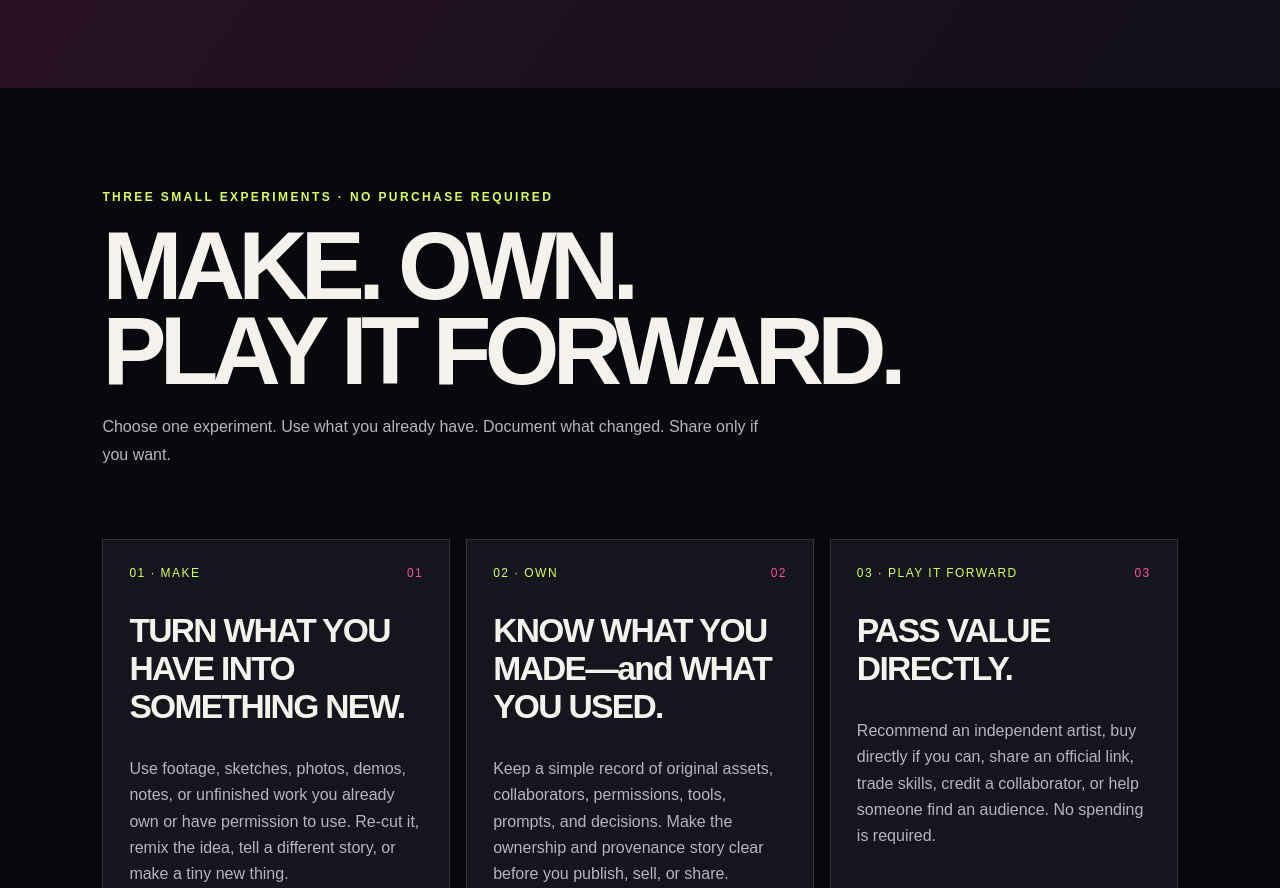
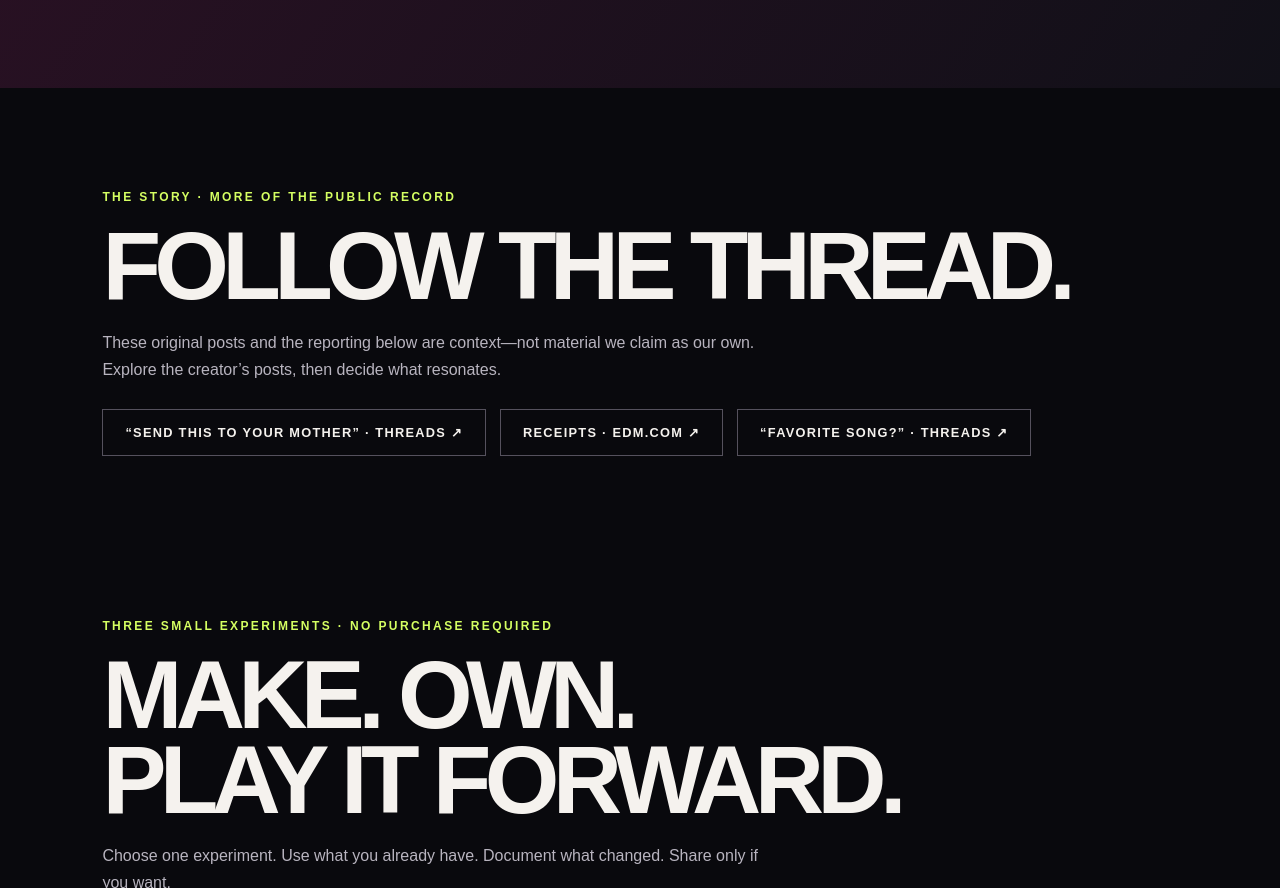
Before and after one commit to Loptr-Lab/pay-it-forward, a Next.js app: page /every-day in a window 1280 px wide. Shown: the part 5692-6580 px from the top of the page. Built offline with nearby package versions, Linux system fonts and the light colour scheme; no server answers.

Commit message:
Embed NOT A TOY maze post and source follow-ups

```diff
--- a/src/app/every-day/page.tsx
+++ b/src/app/every-day/page.tsx
@@ -19,7 +19,8 @@ export default function EveryDayPage() {
     <section className="adventure-map-cta" id="fans"><p className="eyebrow">PATH A · FANS & CURIOUS PEOPLE</p><h2>YOU DON&apos;T HAVE<br/><em>TO BUILD ANYTHING.</em></h2><p>Want to listen, explore, make a small choice, or feel connected to the process? This path is for you. No coding, account, purchase, or technical knowledge required. Follow a story, discover music, share a link, leave feedback, or simply enjoy the experience.</p><div className="hero-actions"><a className="button primary" href="https://open.spotify.com/album/0ISO7wkMwNnepo80je1udA" target="_blank" rel="noreferrer">LISTEN · SICK SICK SOUL (VOL. 1) ↗</a><a className="button secondary" href="https://music.apple.com/us/album/sick-sick-soul-vol-1-ep/1847428336" target="_blank" rel="noreferrer">APPLE MUSIC ↗</a></div><p>Other ways to play it forward: follow the story, choose a streaming service, explore official artist links, share what moved you, or support directly if you want and are able. Every step is optional.</p><div className="discovery-prompt"><span>FAN PATH</span><strong>Discover → Experience → Choose → Share (optional)</strong></div></section>
     <section className="adventure-map-cta" id="makers"><p className="eyebrow">PATH B · DEVELOPERS, DESIGNERS & PRODUCTION</p><h2>WANT TO SEE<br/><em>HOW IT&apos;S MADE?</em></h2><p>This pathway is for people interested in interactive narrative, Ink, web implementation, AI-assisted workflows, production, testing, instrumentation, and the design of audience journeys. Explore the prototypes, source, documentation, and learning resources—then adapt the techniques to your own project.</p><div className="hero-actions"><a className="button primary" href="https://loptr-lab.github.io/training/ai-engineering/applied-projects/play-it-forward/">AI ADVENTURE SCHOOL ↗</a><a className="button secondary" href="https://loptr-lab.github.io/training/ai-engineering/">AI ENGINEERING ↗</a></div><p>We will publish the pilot learnings, implementation notes, and production decisions as they are validated. This is a test—not a claim of proven conversion or revenue.</p><div className="discovery-prompt"><span>PRODUCTION PATH</span><strong>Brief → Prototype → Test → Learn → Iterate</strong></div></section>
     <section className="adventure-map-cta"><p className="eyebrow">PILOT 1 · MUSIC DISCOVERY → OPTIONAL SUPPORT</p><h2>REN & THE SKINNER BROTHERS<br/><em>SICK SICK SOUL (VOL. 1)</em></h2><p>The concept pilot uses the EP as a starting point for a listening journey. A fan can discover the music, choose where to listen, explore official artist links, and optionally continue toward artist merchandise. Listening, sharing, and buying are separate choices; no sales attribution is claimed.</p><div className="hero-actions"><a className="button primary" href="https://open.spotify.com/album/0ISO7wkMwNnepo80je1udA" target="_blank" rel="noreferrer">SPOTIFY ↗</a><a className="button secondary" href="https://music.apple.com/us/album/sick-sick-soul-vol-1-ep/1847428336" target="_blank" rel="noreferrer">APPLE MUSIC ↗</a><a className="button secondary" href="https://www.youtube.com/playlist?list=PLHbj3Gti2ieMLX14MIy5xvV0GPYMciUvz" target="_blank" rel="noreferrer">YOUTUBE ↗</a></div><p className="disclaimer">Independent creative experiment. Not an artist or label partnership announcement. The artists&apos; work and official links remain the source of truth.</p></section>
-    <section className="adventure-map-cta maze-section"><div className="maze-copy"><p className="eyebrow">NEXT PHASE · NOT A TOY</p><h2>GET OUT<br/><em>OF THE MAZE.</em></h2><p>NOT A TOY&apos;s story is the next test case. Use the original public Threads record to map the premise, narrative beats, and audience context before building an interactive experience. The source stays visible beside our interpretation—no invented lore, no replacing the creator&apos;s record.</p><p>Then test the fan path and production path side by side: a fan-facing experience that invites participation, and a developer-facing case study documenting how the experience was researched, prototyped, produced, and evaluated.</p><div className="hero-actions"><a className="button primary" href="https://notatoy.bandcamp.com/album/not-a-toy" target="_blank" rel="noreferrer">NOT A TOY · OFFICIAL BANDCAMP ↗</a><Link className="button secondary" href="/adventure/">FAN ADVENTURE ↗</Link></div></div><aside className="maze-source" aria-label="Original NOT A TOY Threads source"><p className="eyebrow">THE ORIGINAL SOURCE · NOT A TOY</p><ThreadsEmbed url="https://www.threads.com/@notatoy" title="NOT A TOY Threads profile" /><p className="maze-source-caption">Original public record from the creator. Follow the source; our interactive interpretation is a separate experiment.</p></aside></section>
+    <section className="adventure-map-cta maze-section"><div className="maze-copy"><p className="eyebrow">NEXT PHASE · NOT A TOY</p><h2>GET OUT<br/><em>OF THE MAZE.</em></h2><p>NOT A TOY&apos;s story is the next test case. Use the original public Threads record to map the premise, narrative beats, and audience context before building an interactive experience. The source stays visible beside our interpretation—no invented lore, no replacing the creator&apos;s record.</p><p>Then test the fan path and production path side by side: a fan-facing experience that invites participation, and a developer-facing case study documenting how the experience was researched, prototyped, produced, and evaluated.</p><div className="hero-actions"><a className="button primary" href="https://notatoy.bandcamp.com/album/not-a-toy" target="_blank" rel="noreferrer">NOT A TOY · OFFICIAL BANDCAMP ↗</a><Link className="button secondary" href="/adventure/">FAN ADVENTURE ↗</Link></div></div><aside className="maze-source" aria-label="Original NOT A TOY Threads source"><p className="eyebrow">THE ORIGINAL SOURCE · NOT A TOY</p><ThreadsEmbed url="https://www.threads.com/@notatoy/post/Df45C5rCDpq?xmt=AQG0jD7TGbG-Gk-3sHiCydVmczEg1tXsMZKePx21W0JrCQ" title="NOT A TOY Get Out of the Maze Threads post" /><p className="maze-source-caption">Original public record from the creator. Follow the source; our interactive interpretation is a separate experiment.</p></aside></section>
+    <section className="quest-intro" aria-labelledby="maze-follow-up"><p className="eyebrow">THE STORY · MORE OF THE PUBLIC RECORD</p><h2 id="maze-follow-up">FOLLOW THE THREAD.</h2><p>These original posts and the reporting below are context—not material we claim as our own. Explore the creator’s posts, then decide what resonates.</p><div className="hero-actions"><a className="button secondary" href="https://www.threads.com/@notatoy/post/Df45iBzAsEk?xmt=AQG0jD7TGbG-Gk-3sHiCydVmczEg1tXsMZKePx21W0JrCQ" target="_blank" rel="noreferrer">“SEND THIS TO YOUR MOTHER” · THREADS ↗</a><a className="button secondary" href="https://edm.com/lifestyle/women-over-40-raving-mental-health-benefits/" target="_blank" rel="noreferrer">RECEIPTS · EDM.COM ↗</a><a className="button secondary" href="https://www.threads.com/@notatoy/post/Df46uW2jyS0?xmt=AQG0jD7TGbG-Gk-3sHiCydVmczEg1tXsMZKePx21W0JrCQ" target="_blank" rel="noreferrer">“FAVORITE SONG?” · THREADS ↗</a></div></section>
     <section className="quest-intro" id="challenge"><p className="eyebrow">THREE SMALL EXPERIMENTS · NO PURCHASE REQUIRED</p><h2>MAKE. OWN.<br/>PLAY IT FORWARD.</h2><p>Choose one experiment. Use what you already have. Document what changed. Share only if you want.</p></section>
     <section className="quest-grid">
       <article className="quest-card"><div className="quest-card-head"><span>01 · MAKE</span><span className="quest-number">01</span></div><h3>TURN WHAT YOU HAVE INTO SOMETHING NEW.</h3><p>Use footage, sketches, photos, demos, notes, or unfinished work you already own or have permission to use. Re-cut it, remix the idea, tell a different story, or make a tiny new thing.</p><div className="quest-prompt"><strong>Creative prompt</strong><span>What could you make in one hour without buying anything?</span></div></article>
```
